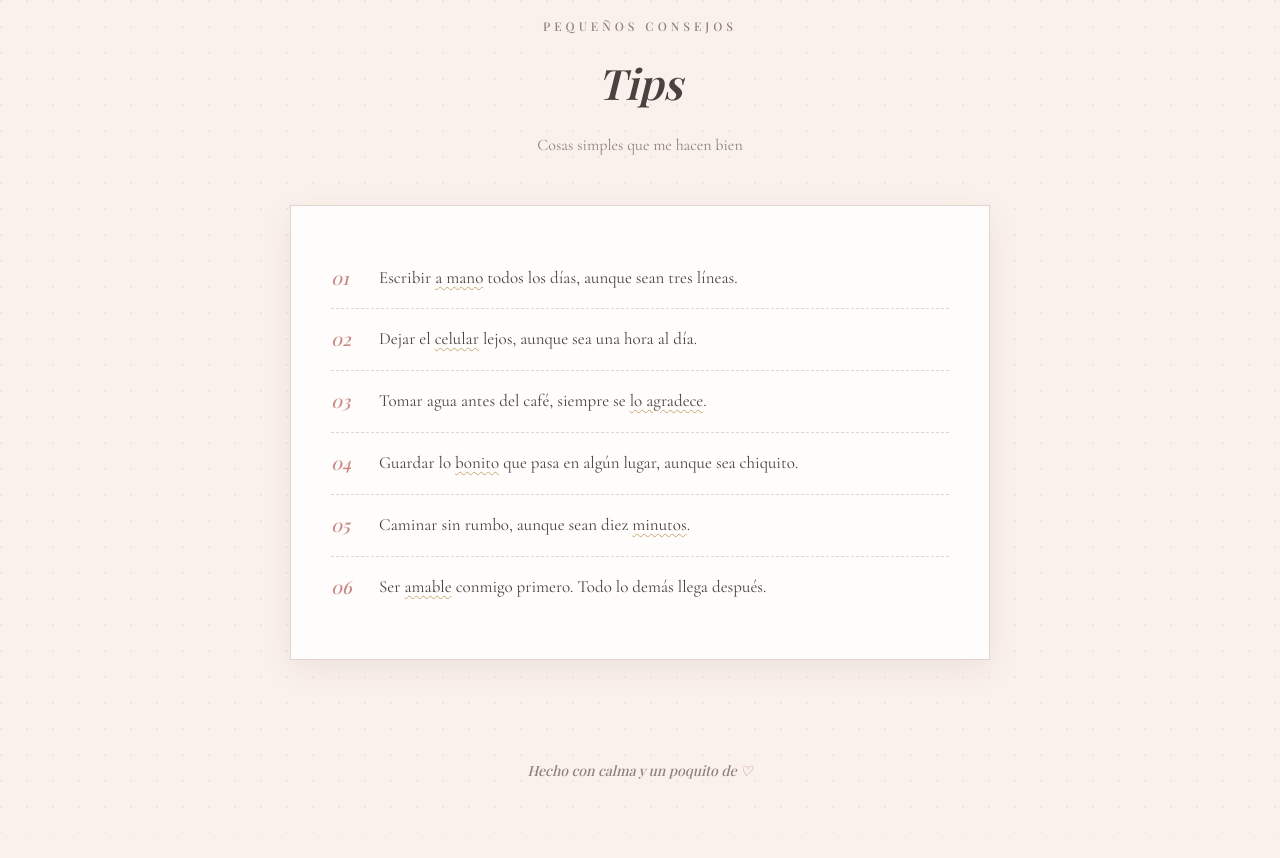
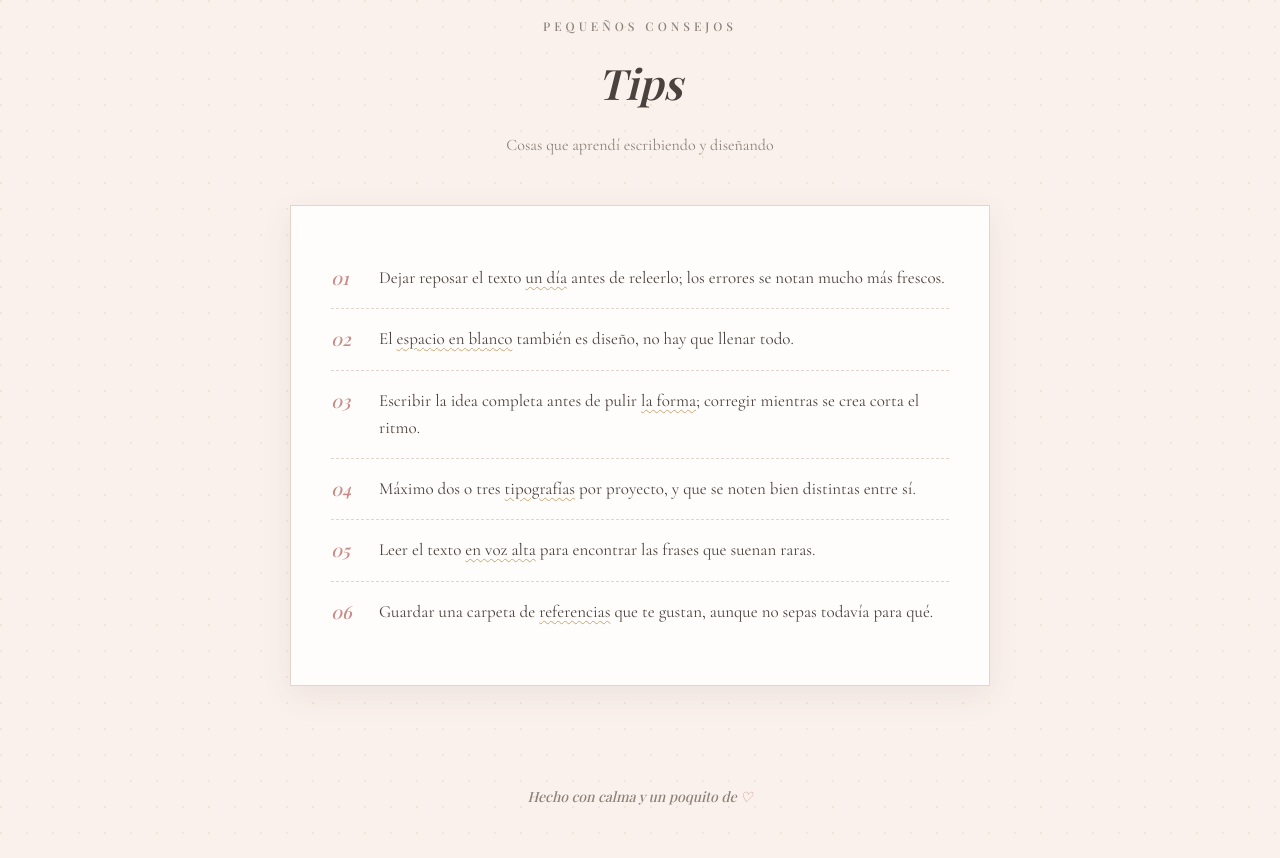
Before and after one commit to blomdoll/sabrina-svault, a plain HTML site: page index.html in a window 1280 px wide. Shown: the part 2600-3458 px from the top of the page. Before the commit the page ends 3433 px from the top, so only its background shows below. Drawn offline with nearby package versions, Linux system fonts and the light colour scheme; a web font is replaced by a local one.

Commit message:
Update tips section with new advice

```diff
--- a/index.html
+++ b/index.html
@@ -84,36 +84,35 @@
   </div>
 </section>
 
-<!-- ===== TIPS ===== -->
 <section id="tips">
   <p class="eyebrow">Pequeños consejos</p>
   <h2 class="section-title">Tips</h2>
-  <p class="section-sub">Cosas simples que me hacen bien</p>
+  <p class="section-sub">Cosas que aprendí escribiendo y diseñando</p>
 
   <div class="tips-wrap">
     <div class="tip">
       <span class="num">01</span>
-      <p>Escribir <span class="underline">a mano</span> todos los días, aunque sean tres líneas.</p>
+      <p>Dejar reposar el texto <span class="underline">un día</span> antes de releerlo; los errores se notan mucho más frescos.</p>
     </div>
     <div class="tip">
       <span class="num">02</span>
-      <p>Dejar el <span class="underline">celular</span> lejos, aunque sea una hora al día.</p>
+      <p>El <span class="underline">espacio en blanco</span> también es diseño, no hay que llenar todo.</p>
     </div>
     <div class="tip">
       <span class="num">03</span>
-      <p>Tomar agua antes del café, siempre se <span class="underline">lo agradece</span>.</p>
+      <p>Escribir la idea completa antes de pulir <span class="underline">la forma</span>; corregir mientras se crea corta el ritmo.</p>
     </div>
     <div class="tip">
       <span class="num">04</span>
-      <p>Guardar lo <span class="underline">bonito</span> que pasa en algún lugar, aunque sea chiquito.</p>
+      <p>Máximo dos o tres <span class="underline">tipografías</span> por proyecto, y que se noten bien distintas entre sí.</p>
     </div>
     <div class="tip">
       <span class="num">05</span>
-      <p>Caminar sin rumbo, aunque sean diez <span class="underline">minutos</span>.</p>
+      <p>Leer el texto <span class="underline">en voz alta</span> para encontrar las frases que suenan raras.</p>
     </div>
     <div class="tip">
       <span class="num">06</span>
-      <p>Ser <span class="underline">amable</span> conmigo primero. Todo lo demás llega después.</p>
+      <p>Guardar una carpeta de <span class="underline">referencias</span> que te gustan, aunque no sepas todavía para qué.</p>
     </div>
   </div>
 </section>
```
